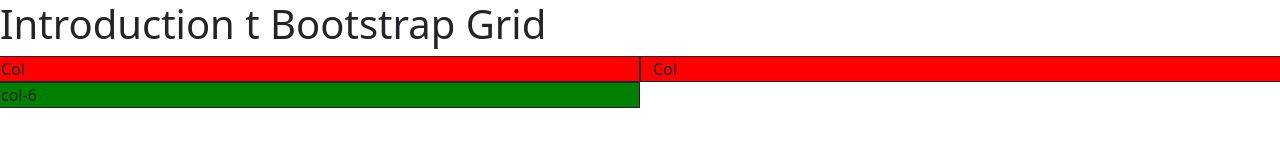
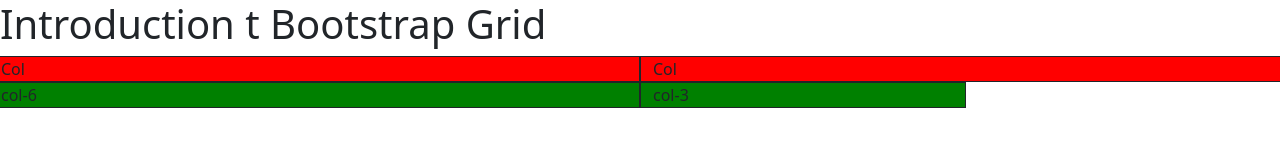
Before and after one commit to rebeccaacero1/bootstrap-intro, a plain HTML site: page index.html in a window 1280 px wide. Drawn offline with nearby package versions, Linux system fonts and the light colour scheme.

Commit message:
addCol-3(12 all)

```diff
--- a/index.html
+++ b/index.html
@@ -28,6 +28,7 @@
 
     <div class="row">
         <div class="col-6" style="background-color: green; border: 1px solid;">col-6</div>
+        <div class="col-3" style="background-color: green; border: 1px solid;">col-3</div>
     </div>
 
 
```
